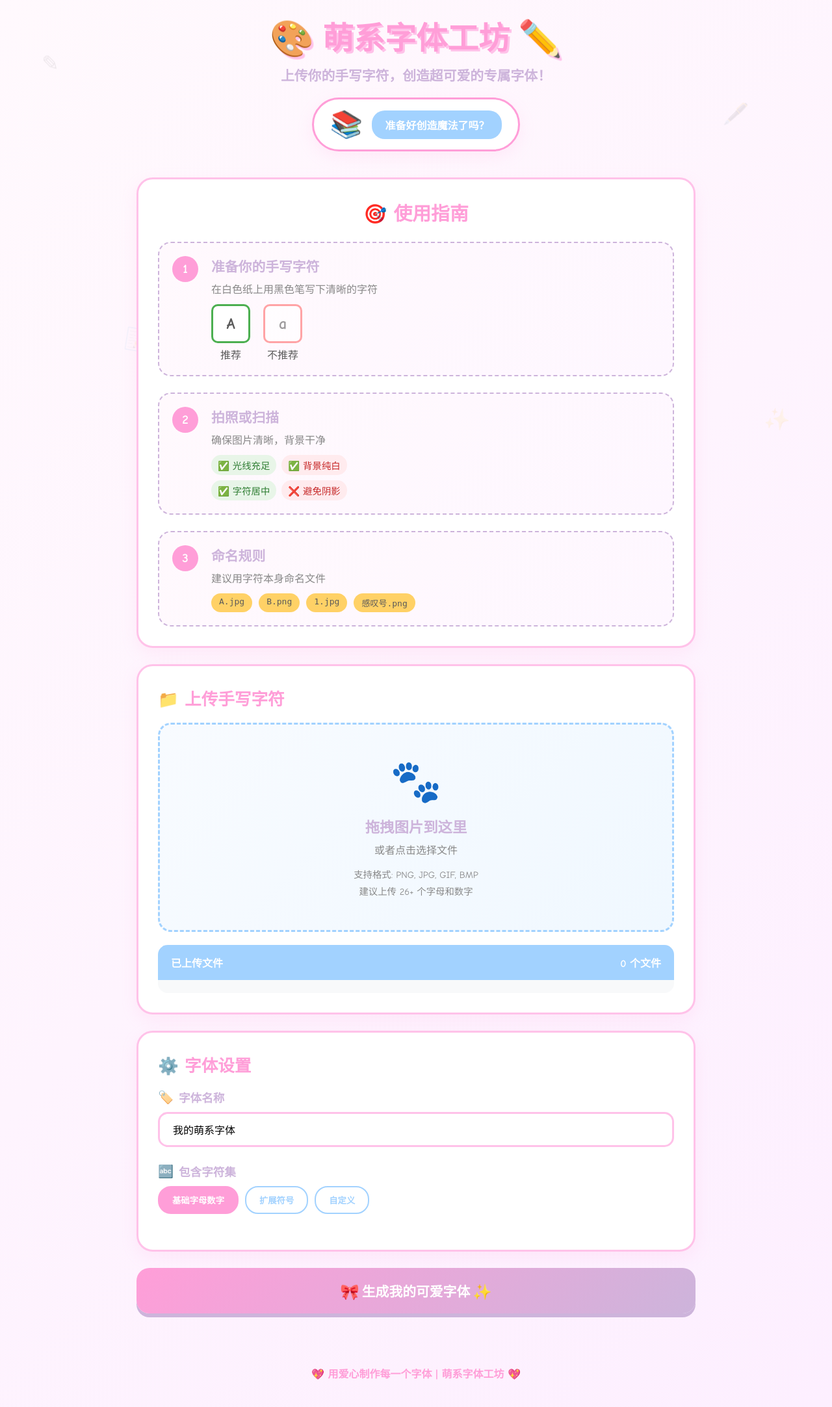
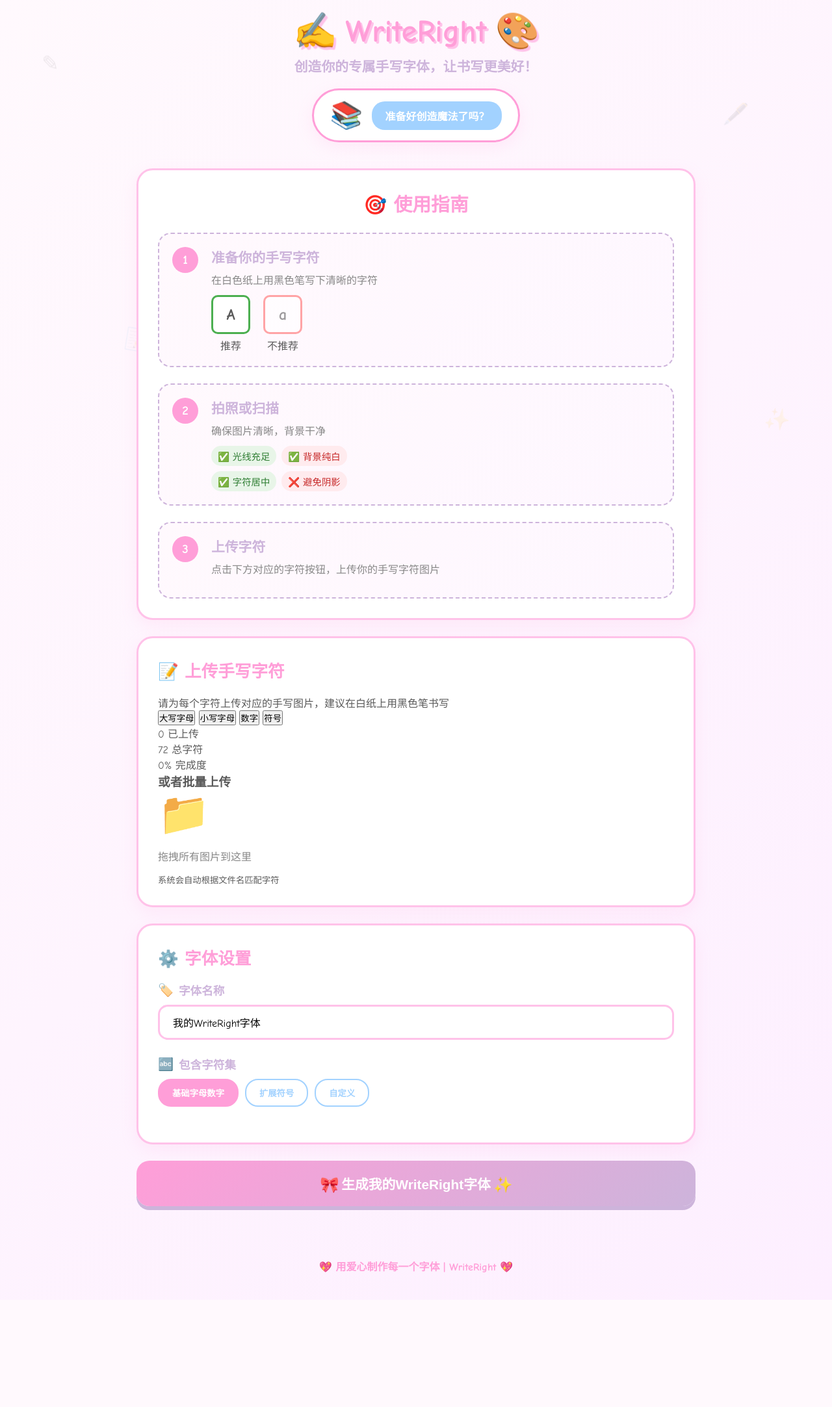
Before and after one commit to few302/WriteRight, a Flask app: page / in a window 1280 px wide. Shown: the whole page at 65% size. After the commit the page ends 1958 px from the top, so only its background shows below. Run offline with Flask 3, Linux system fonts and the light colour scheme.

Commit message:
Rename project from '萌系字体工坊' to 'WriteRight'

```diff
--- a/WriteRight/templates/index.html
+++ b/WriteRight/templates/index.html
@@ -3,7 +3,7 @@
 <head>
     <meta charset="UTF-8">
     <meta name="viewport" content="width=device-width, initial-scale=1.0">
-    <title>✨ 萌系字体工坊 - 创造你的专属手写字体</title>
+    <title>✍️ WriteRight - 你的手写字体生成器</title>
     <link rel="stylesheet" href="{{ url_for('static', filename='style.css') }}">
     <link href="https://fonts.googleapis.com/css2?family=Comic+Neue:wght@400;700&display=swap" rel="stylesheet">
 </head>
@@ -21,11 +21,11 @@
         <header class="cute-header">
             <div class="header-content">
                 <h1 class="title">
+                    <span class="title-icon">✍️</span>
+                    WriteRight
                     <span class="title-icon">🎨</span>
-                    萌系字体工坊
-                    <span class="title-icon">✏️</span>
                 </h1>
-                <p class="subtitle">上传你的手写字符，创造超可爱的专属字体！</p>
+                <p class="subtitle">创造你的专属手写字体，让书写更美好！</p>
             </div>
             <div class="character-mascot">
                 <div class="mascot">📚</div>
@@ -74,14 +74,8 @@
                         <div class="step-item">
                             <div class="step-number">3</div>
                             <div class="step-content">
-                                <h3>命名规则</h3>
-                                <p>建议用字符本身命名文件</p>
-                                <div class="naming-examples">
-                                    <code>A.jpg</code>
-                                    <code>B.png</code>
-                                    <code>1.jpg</code>
-                                    <code>感叹号.png</code>
-                                </div>
+                                <h3>上传字符</h3>
+                                <p>点击下方对应的字符按钮，上传你的手写字符图片</p>
                             </div>
                         </div>
                     </div>
@@ -91,29 +85,66 @@
             <!-- 上传区域 -->
             <section class="upload-section">
                 <div class="upload-card">
-                    <h2 class="section-title">📁 上传手写字符</h2>
+                    <h2 class="section-title">📝 上传手写字符</h2>
+                    <p class="upload-description">请为每个字符上传对应的手写图片，建议在白纸上用黑色笔书写</p>
 
-                    <div class="upload-area" id="uploadArea">
-                        <div class="upload-content">
-                            <div class="upload-icon">🐾</div>
-                            <h3>拖拽图片到这里</h3>
-                            <p>或者点击选择文件</p>
-                            <div class="upload-hint">
-                                <span>支持格式: PNG, JPG, GIF, BMP</span>
-                                <span>建议上传 26+ 个字母和数字</span>
-                            </div>
-                        </div>
-                        <input type="file" id="fileInput" multiple accept="image/*" hidden>
+                    <!-- 字符分类标签 -->
+                    <div class="char-categories">
+                        <button class="category-btn active" data-category="uppercase">大写字母</button>
+                        <button class="category-btn" data-category="lowercase">小写字母</button>
+                        <button class="category-btn" data-category="numbers">数字</button>
+                        <button class="category-btn" data-category="symbols">符号</button>
                     </div>
 
-                    <!-- 文件列表 -->
-                    <div class="file-list" id="fileList">
-                        <div class="file-list-header">
-                            <span>已上传文件</span>
-                            <span id="fileCount">0 个文件</span>
+                    <!-- 上传统计 -->
+                    <div class="upload-stats">
+                        <div class="stat-item">
+                            <span class="stat-number">0</span>
+                            <span class="stat-label">已上传</span>
                         </div>
-                        <div class="files-container" id="filesContainer">
-                            <!-- 文件列表会动态生成在这里 -->
+                        <div class="stat-item">
+                            <span class="stat-number">72</span>
+                            <span class="stat-label">总字符</span>
+                        </div>
+                        <div class="stat-item">
+                            <span class="stat-number">0%</span>
+                            <span class="stat-label">完成度</span>
+                        </div>
+                    </div>
+
+                    <!-- 字符网格容器 -->
+                    <div class="char-grid-container">
+                        <!-- 大写字母网格 -->
+                        <div class="char-grid active" id="uppercaseGrid">
+                            <!-- A-Z 大写字母将通过JavaScript动态生成 -->
+                        </div>
+
+                        <!-- 小写字母网格 -->
+                        <div class="char-grid" id="lowercaseGrid">
+                            <!-- a-z 小写字母 -->
+                        </div>
+
+                        <!-- 数字网格 -->
+                        <div class="char-grid" id="numbersGrid">
+                            <!-- 0-9 数字 -->
+                        </div>
+
+                        <!-- 符号网格 -->
+                        <div class="char-grid" id="symbolsGrid">
+                            <!-- 常用符号 -->
+                        </div>
+                    </div>
+
+                    <!-- 批量上传备用选项 -->
+                    <div class="batch-upload">
+                        <h3>或者批量上传</h3>
+                        <div class="batch-upload-area" id="batchUploadArea">
+                            <div class="upload-content">
+                                <div class="upload-icon">📁</div>
+                                <p>拖拽所有图片到这里</p>
+                                <small>系统会自动根据文件名匹配字符</small>
+                            </div>
+                            <input type="file" id="batchFileInput" multiple accept="image/*" hidden>
                         </div>
                     </div>
                 </div>
@@ -131,7 +162,7 @@
                         </label>
                         <input type="text" id="fontName" class="cute-input"
                                placeholder="给你的字体起个可爱的名字吧！"
-                               value="我的萌系字体">
+                               value="我的WriteRight字体">
                     </div>
 
                     <div class="setting-group">
@@ -157,7 +188,7 @@
             <section class="action-section">
                 <button id="createBtn" class="create-button">
                     <span class="button-icon">🎀</span>
-                    生成我的可爱字体
+                    生成我的WriteRight字体
                     <span class="button-icon">✨</span>
                 </button>
 
@@ -201,7 +232,7 @@
 
         <!-- 页脚 -->
         <footer class="cute-footer">
-            <p>💖 用爱心制作每一个字体 | 萌系字体工坊 💖</p>
+            <p>💖 用爱心制作每一个字体 | WriteRight 💖</p>
         </footer>
     </div>
 
```
